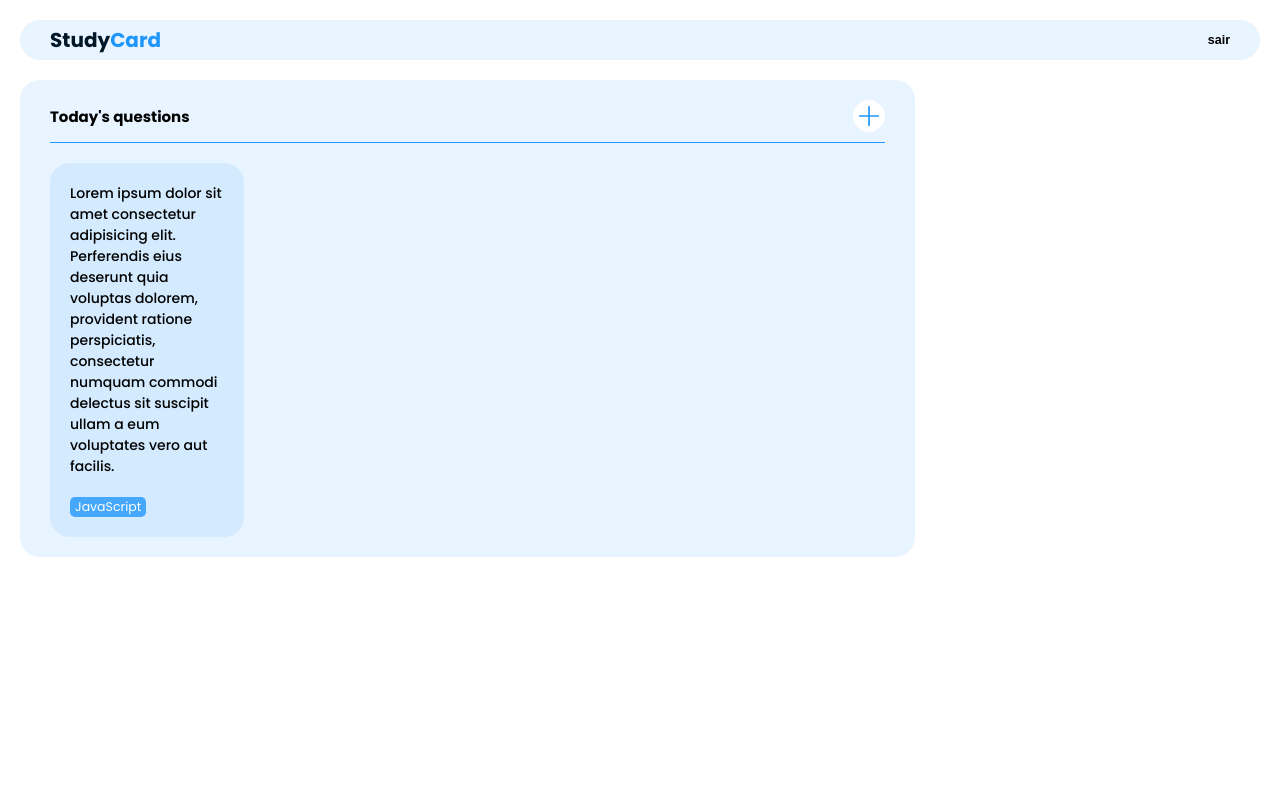
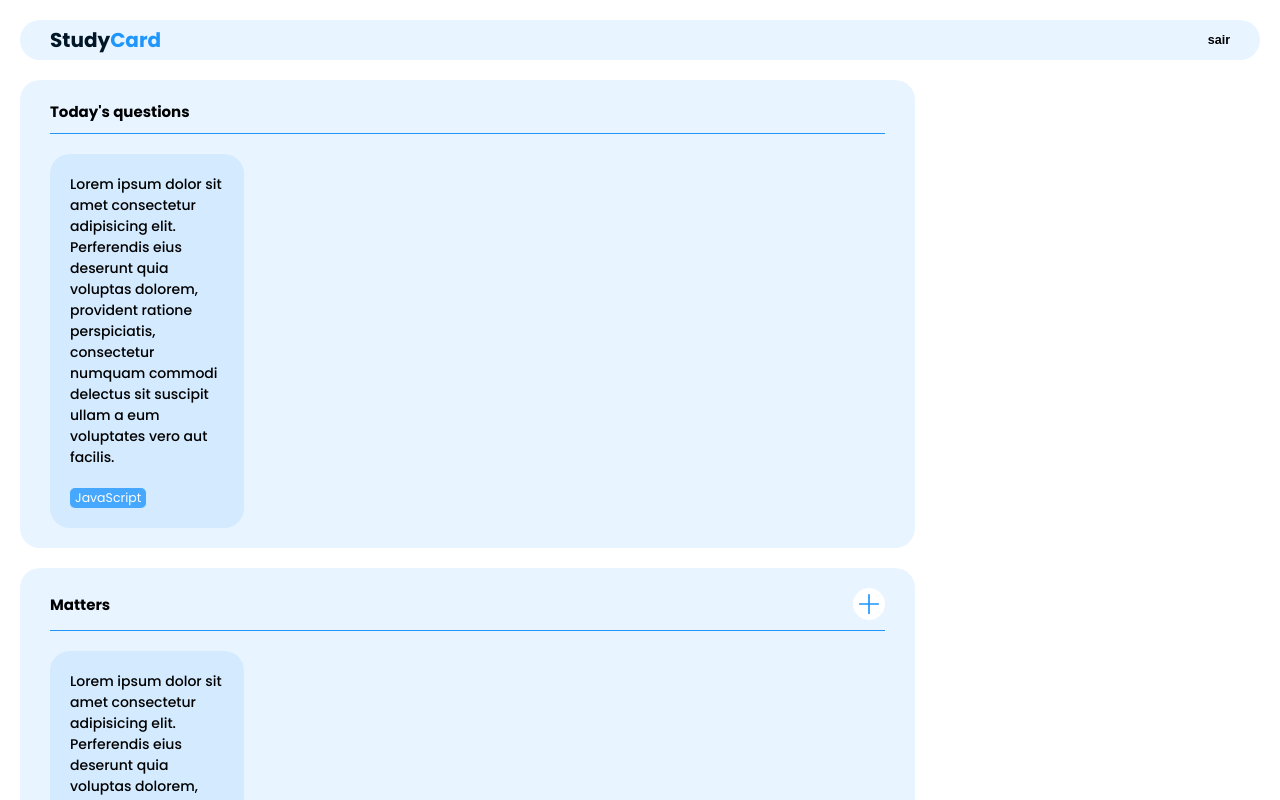
Before and after one commit to AdsonNascimento/StudyCard-authenticated, a React (Vite) app in the folder frontend/: page /dashboard in a window 1280 px wide. Shown: the top 800 px of the page. Built offline with nearby package versions, Linux system fonts and the light colour scheme; sample sign-in values are in the browser's storage.

Commit message:
new container in dashboard

```diff
--- a/frontend/src/components/ContainerDashboard/Icon.jsx
+++ b/frontend/src/components/ContainerDashboard/Icon.jsx
@@ -1,6 +1,6 @@
-export function IconPlus() {
+export function IconPlus(props) {
   return (
-    <svg xmlns="http://www.w3.org/2000/svg" width="32" height="32" fill="#000000" viewBox="0 0 256 256">
+    <svg xmlns="http://www.w3.org/2000/svg" width="32" height="32" fill="#000000" viewBox="0 0 256 256" onClick={props.onClick}>
       <path d="M224,128a8,8,0,0,1-8,8H136v80a8,8,0,0,1-16,0V136H40a8,8,0,0,1,0-16h80V40a8,8,0,0,1,16,0v80h80A8,8,0,0,1,224,128Z"></path>
     </svg>
   )
--- a/frontend/src/components/PopupWrapper/index.jsx
+++ b/frontend/src/components/PopupWrapper/index.jsx
@@ -1,5 +1,5 @@
 import React, { useEffect } from 'react';
-import Popup from '../Popup';
+import Popup from '../Popup/index.jsx';
 
 function PopupWrapper(props) {
   const { popupData, setPopupData } = props;
--- a/frontend/src/page/Dashboard/index.jsx
+++ b/frontend/src/page/Dashboard/index.jsx
@@ -4,15 +4,35 @@ import { Container } from '../../components/ContainerDashboard'
 import './style.scss'
 
 export default function Dashboard() {
+
+  const newMatter = () => {
+    alert("teste")
+  }
+
   return (
     <>
       <HeaderLogin />
       <main id='dashboard'>
         <section className="questions">
           <Container.Root>
+              <Container.Title>Today's questions</Container.Title>
+            <Container.Divisor />
+            <Container.Cards>
+              <Container.Card>
+                <Container.Text>
+                  Lorem ipsum dolor sit amet consectetur adipisicing elit. Perferendis eius deserunt quia voluptas dolorem, provident ratione perspiciatis, consectetur numquam commodi delectus sit suscipit ullam a eum voluptates vero aut facilis.
+                </Container.Text>
+                <Container.Tags>
+                  <Container.Tag>JavaScript</Container.Tag>
+                </Container.Tags>
+              </Container.Card>
+            </Container.Cards>
+          </Container.Root>
+
+          <Container.Root>
             <Container.Header>
-              <Container.Title>Today's questions</Container.Title>
-              <Container.IconPlus />
+              <Container.Title>Matters</Container.Title>
+              <Container.IconPlus onClick={() => newMatter()} />
             </Container.Header>
             <Container.Divisor />
             <Container.Cards>
@@ -25,7 +45,6 @@ export default function Dashboard() {
                 </Container.Tags>
               </Container.Card>
             </Container.Cards>
-
           </Container.Root>
         </section>
         <section className="dois"></section>
@@ -33,21 +52,3 @@ export default function Dashboard() {
     </>
   )
 }
-
-{/*
-<div className='container-dashboard'>
-  <h2>Today's questions</h2>
-  <hr></hr>
-  <div className='container-cards'>
-    <div className="item">
-      <p>
-        Lorem ipsum dolor sit, amet consectetur adipisicing elit. Sed non sint provident minus cumque totam laboriosam voluptas excepturi quas maiores ab, accusamus ipsum labore beatae ad. Molestias earum cumque obcaecati.
-      </p>
-      <div className='tags'>
-        <span>história</span>
-        <span>história</span>
-      </div>
-    </div>
-  </div>
-</div>
-*/}
```
